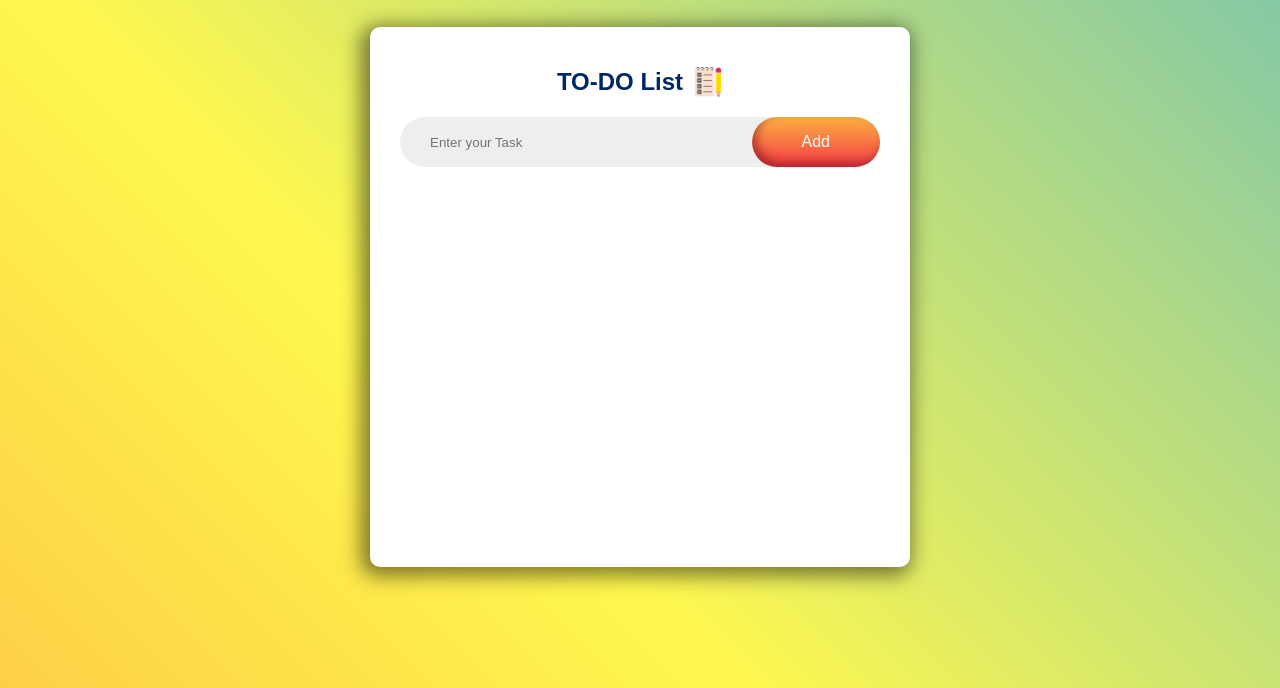
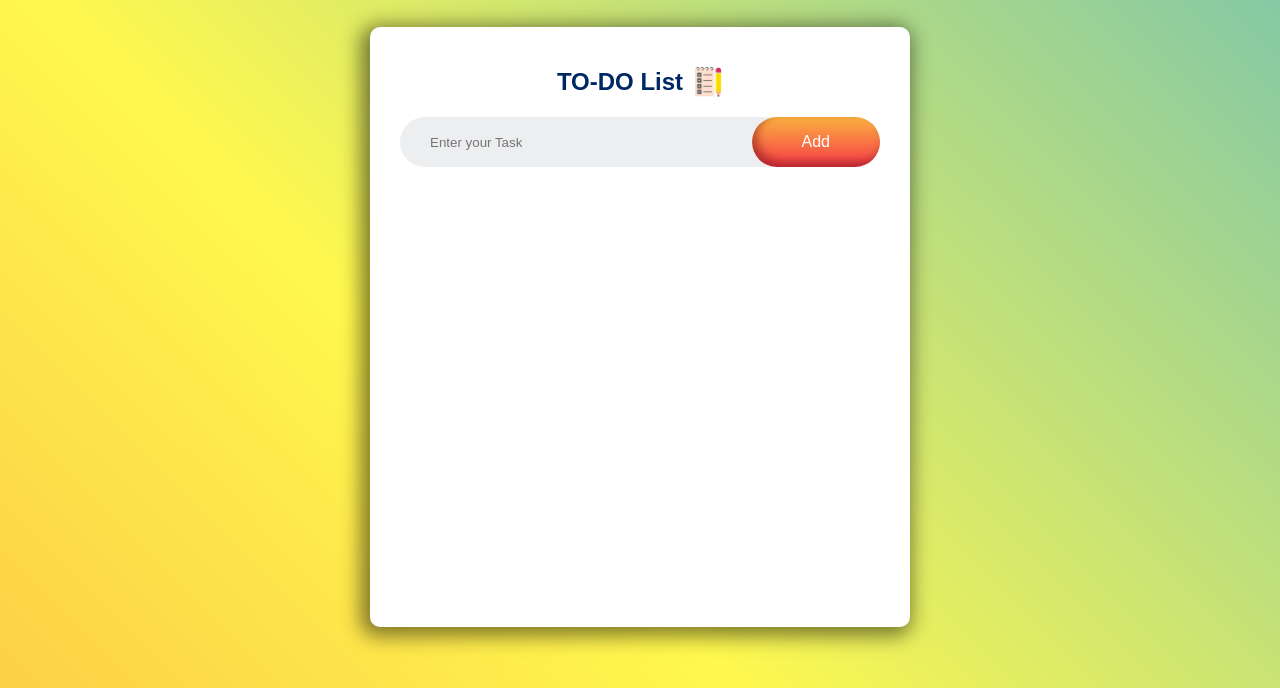
Before and after one commit to HarshPriyesh/To-Do-App, a plain HTML site: page index.html in a window 1280 px wide. Shown: the part 61-749 px from the top of the page. Drawn offline with nearby package versions, Linux system fonts and the light colour scheme.

Commit message:
to-do heigth length updated

```diff
--- a/style.css
+++ b/style.css
@@ -62,7 +62,7 @@ header a h1:hover {
 
 .todo-app {
   width: 100%;
-  height: 540px;
+  height: 75vh;
   max-width: 540px;
   background-color: #fff;
   margin: 30px auto 20px;
```
